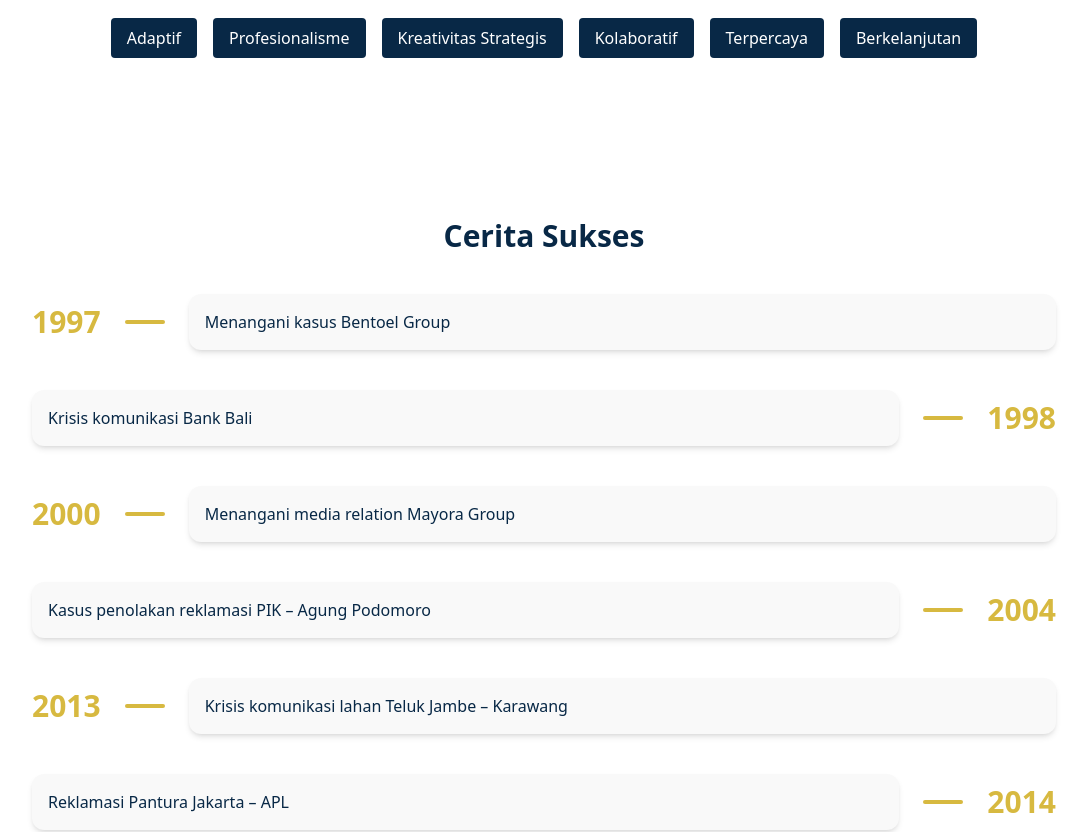
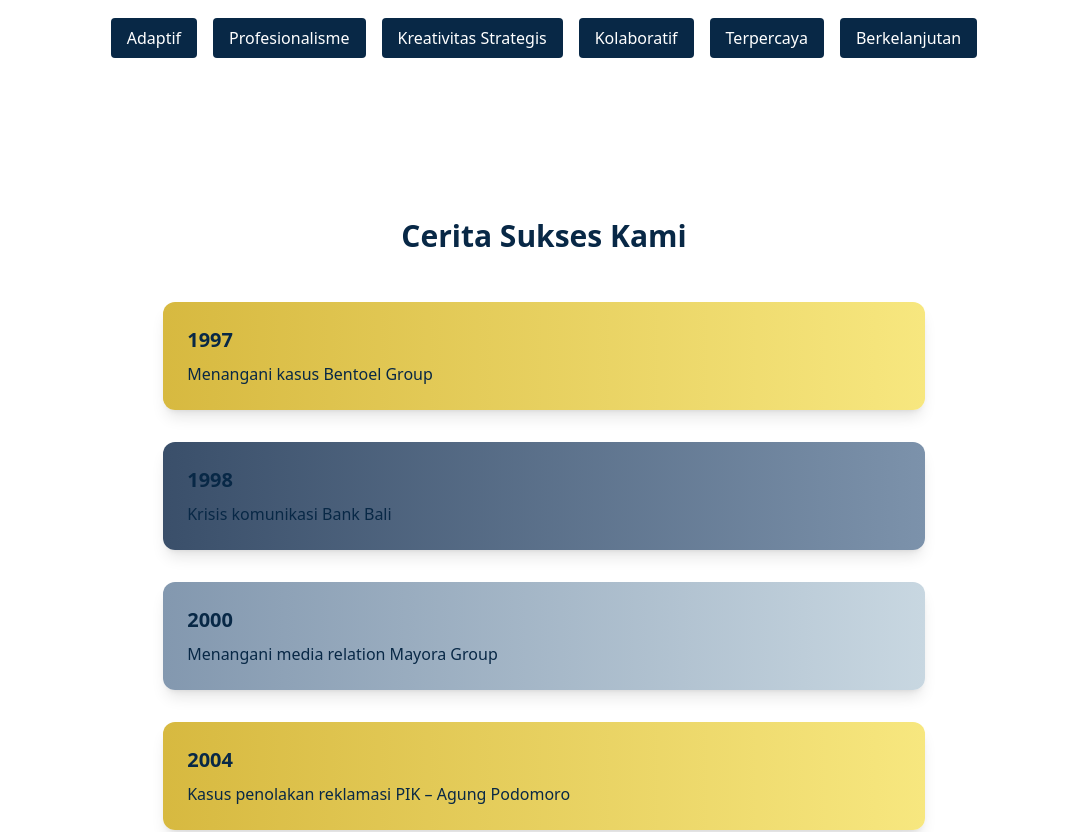
Before and after one commit to ProfAdri90/estetic-dinamis, a Next.js app: page / in a window 1280 px wide. Shown: the part 2140-2972 px from the top of the page, without its empty margins (96-1183 px from the left). Built offline with nearby package versions, Linux system fonts and the light colour scheme.

Commit message:
Update index.js

```diff
--- a/pages/index.js
+++ b/pages/index.js
@@ -459,32 +459,30 @@
     ))}
   </div>
 </section>
-      <section id="sukses" className="scroll-mt-[180px] text-center py-20 px-8 bg-white text-[#082846]">
-  <h3 className="text-3xl font-bold mb-10 text-center">
-    {lang === "id" ? "Cerita Sukses" : "Success Stories"}
+    <section id="sukses" className="scroll-mt-[180px] py-20 px-6 bg-white text-[#082846] text-center">
+  <h3 className="text-3xl font-bold mb-12">
+    {lang === "id" ? "Cerita Sukses Kami" : "Our Success Journey"}
   </h3>
 
-  <div className="flex flex-col gap-10 max-w-5xl mx-auto">
+  <div className="relative max-w-4xl mx-auto space-y-8">
     {successStory.map((item, index) => (
-      <div
+      <motion.div
         key={index}
-        className={`flex flex-col md:flex-row items-center gap-6 ${
-          index % 2 === 0 ? "md:flex-row" : "md:flex-row-reverse"
-        }`}
+        initial={{ opacity: 0, y: 40 }}
+        whileInView={{ opacity: 1, y: 0 }}
+        transition={{ duration: 0.6, delay: index * 0.2 }}
+        viewport={{ once: true }}
+        className={`w-full md:w-[85%] mx-auto py-6 px-6 rounded-xl shadow-lg text-left bg-gradient-to-r ${
+          index % 3 === 0
+            ? "from-[#d7b940] to-[#f7e77f]"
+            : index % 3 === 1
+            ? "from-[#3a4f6a] to-[#7c92ab]"
+            : "from-[#8398af] to-[#c8d7e1]"
+        } mt-${index * 4}`}
       >
-        {/* Titik tahun */}
-        <div className="flex-shrink-0 text-[#d7b940] text-3xl font-bold">
-          {item.year}
-        </div>
-
-        {/* Garis penghubung */}
-        <div className="hidden md:block w-10 h-1 bg-[#d7b940] rounded" />
-
-        {/* Teks cerita */}
-        <div className="flex-1 bg-[#f9f9f9] p-4 rounded-xl shadow-md text-left">
-          <p>{item.text}</p>
-        </div>
-      </div>
+        <h4 className="text-xl font-bold mb-2">{item.year}</h4>
+        <p>{item.text}</p>
+      </motion.div>
     ))}
   </div>
 </section>
```
